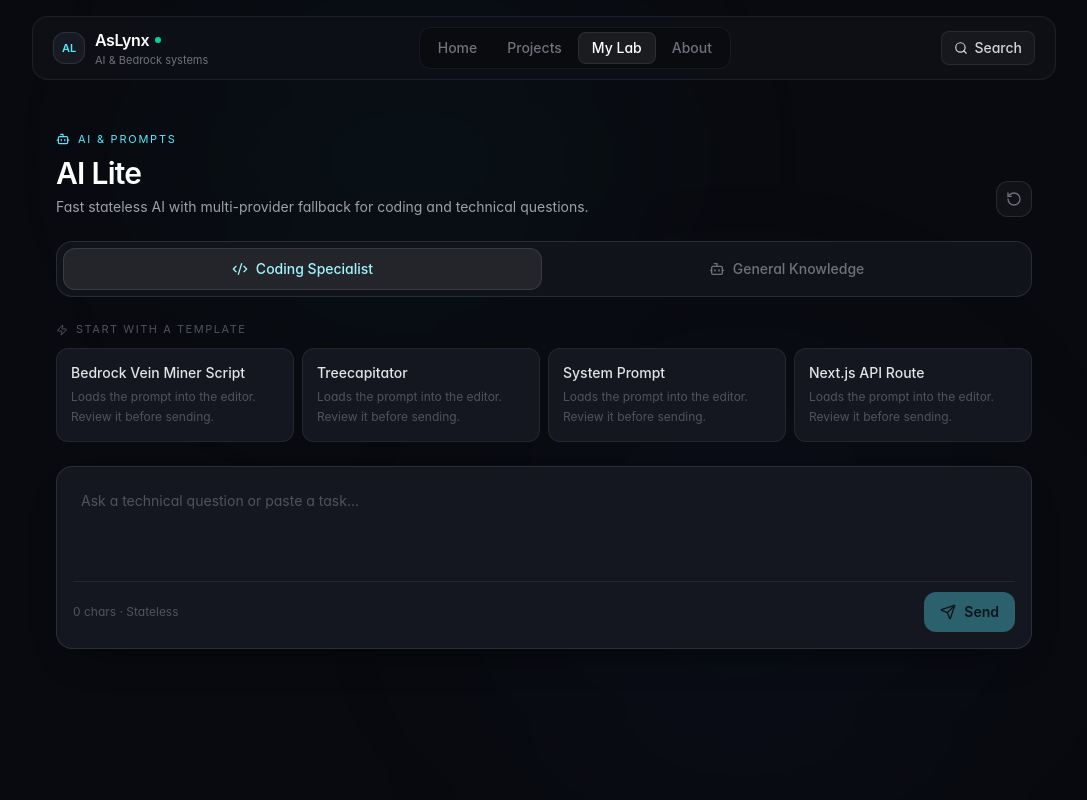
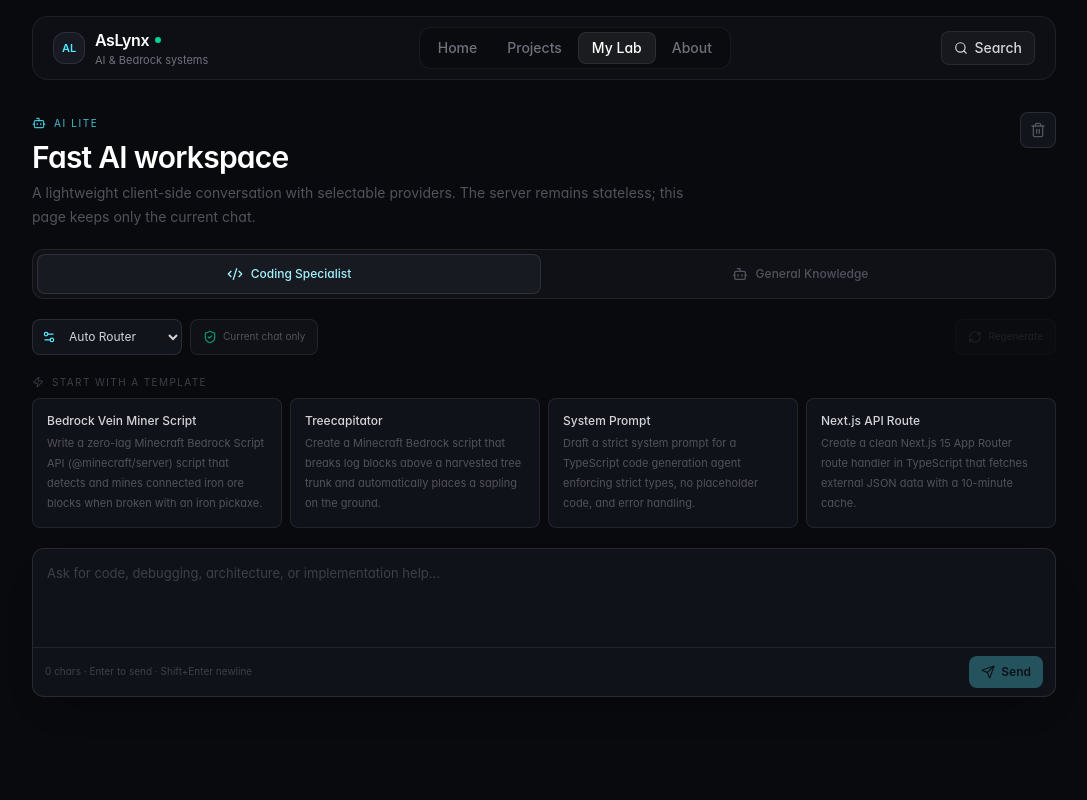
Before and after one commit to TaqyMlk/aslynx-project, a Next.js app: page /lab/ai-lite in a window 1280 px wide. Shown: the top 800 px of the page, without its empty margins (96-1183 px from the left). Built offline with nearby package versions, Linux system fonts and the light colour scheme.

Commit message:
feat(ai-lite): improve workspace controls and provider selection

```diff
--- a/app/lab/ai-lite/page.tsx
+++ b/app/lab/ai-lite/page.tsx
@@ -1,99 +1,142 @@
 'use client';
 
-import React, { useState } from 'react';
-import { Bot, Send, Sparkles, Copy, Check, ShieldCheck, Gauge, Code2, RotateCcw, Zap } from 'lucide-react';
+import React, { useMemo, useRef, useState } from 'react';
+import { Bot, Send, Copy, Check, ShieldCheck, Gauge, Code2, RotateCcw, Zap, Settings2, Trash2, RefreshCw, User, Sparkles } from 'lucide-react';
+
+interface ChatMessage {
+  id: string;
+  role: 'user' | 'assistant';
+  content: string;
+  provider?: string;
+  model?: string;
+  latencyMs?: number;
+}
+
+type Provider = 'auto' | 'gemini' | 'openrouter' | 'groq';
+
+const presets = [
+  ['Bedrock Vein Miner Script', 'Write a zero-lag Minecraft Bedrock Script API (@minecraft/server) script that detects and mines connected iron ore blocks when broken with an iron pickaxe.'],
+  ['Treecapitator', 'Create a Minecraft Bedrock script that breaks log blocks above a harvested tree trunk and automatically places a sapling on the ground.'],
+  ['System Prompt', 'Draft a strict system prompt for a TypeScript code generation agent enforcing strict types, no placeholder code, and error handling.'],
+  ['Next.js API Route', 'Create a clean Next.js 15 App Router route handler in TypeScript that fetches external JSON data with a 10-minute cache.']
+] as const;
+
+const providerLabels: Record<Provider, string> = { auto: 'Auto Router', gemini: 'Gemini', openrouter: 'OpenRouter', groq: 'Groq' };
 
 export default function AILitePage() {
   const [prompt, setPrompt] = useState('');
   const [mode, setMode] = useState<'general' | 'coding'>('coding');
+  const [provider, setProvider] = useState<Provider>('auto');
   const [loading, setLoading] = useState(false);
-  const [response, setResponse] = useState<string | null>(null);
-  const [telemetry, setTelemetry] = useState<{ provider: string; model: string; latencyMs: number } | null>(null);
-  const [copied, setCopied] = useState(false);
+  const [messages, setMessages] = useState<ChatMessage[]>([]);
+  const [copiedId, setCopiedId] = useState<string | null>(null);
+  const [error, setError] = useState<string | null>(null);
+  const [lastPrompt, setLastPrompt] = useState('');
+  const inputRef = useRef<HTMLTextAreaElement>(null);
 
-  const presets = [
-    ['Bedrock Vein Miner Script', 'Write a zero-lag Minecraft Bedrock Script API (@minecraft/server) script that detects and mines connected iron ore blocks when broken with an iron pickaxe.'],
-    ['Treecapitator', 'Create a Minecraft Bedrock script that breaks log blocks above a harvested tree trunk and automatically places a sapling on the ground.'],
-    ['System Prompt', 'Draft a strict system prompt for a TypeScript code generation agent enforcing strict types, no placeholder code, and error handling.'],
-    ['Next.js API Route', 'Create a clean Next.js 15 App Router route handler in TypeScript that fetches external JSON data with a 10-minute cache.']
-  ];
+  const lastAssistant = useMemo(() => [...messages].reverse().find((message) => message.role === 'assistant'), [messages]);
 
-  const handleSend = async () => {
-    const text = prompt.trim();
+  const handleSend = async (override?: string) => {
+    const text = (override ?? prompt).trim();
     if (!text || loading) return;
+    setPrompt('');
     setLoading(true);
-    setResponse(null);
-    setTelemetry(null);
+    setError(null);
+    setLastPrompt(text);
+
+    const userMessage: ChatMessage = { id: `user-${Date.now()}`, role: 'user', content: text };
+    const nextMessages = [...messages, userMessage];
+    setMessages(nextMessages);
+
     try {
-      const res = await fetch('/api/ai-lite', { method: 'POST', headers: { 'Content-Type': 'application/json' }, body: JSON.stringify({ prompt: text, mode }) });
+      const res = await fetch('/api/ai-lite', {
+        method: 'POST',
+        headers: { 'Content-Type': 'application/json' },
+        body: JSON.stringify({
+          messages: nextMessages.map(({ role, content }) => ({ role, content })),
+          mode,
+          preferredProvider: provider
+        })
+      });
       const data = await res.json();
       if (!res.ok) throw new Error(data.error || 'Failed to generate response');
-      setResponse(data.text);
-      setTelemetry({ provider: data.provider || 'AI', model: data.model || 'Default', latencyMs: data.latencyMs || 0 });
+      setMessages((current) => [...current, {
+        id: `assistant-${Date.now()}`,
+        role: 'assistant',
+        content: data.text,
+        provider: data.provider,
+        model: data.model,
+        latencyMs: data.latencyMs
+      }]);
     } catch (err) {
-      setResponse(`Error: ${err instanceof Error ? err.message : String(err)}`);
+      setError(err instanceof Error ? err.message : String(err));
+      setMessages((current) => current.filter((message) => message.id !== userMessage.id));
     } finally {
       setLoading(false);
+      window.setTimeout(() => inputRef.current?.focus(), 60);
     }
   };
 
-  const copy = async () => {
-    if (!response) return;
-    await navigator.clipboard.writeText(response);
-    setCopied(true);
-    setTimeout(() => setCopied(false), 1800);
+  const copy = async (message: ChatMessage) => {
+    try {
+      await navigator.clipboard.writeText(message.content);
+      setCopiedId(message.id);
+      window.setTimeout(() => setCopiedId(null), 1600);
+    } catch {
+      setError('Clipboard access is unavailable');
+    }
   };
 
   const reset = () => {
     setPrompt('');
-    setResponse(null);
-    setTelemetry(null);
+    setMessages([]);
+    setError(null);
+    setLastPrompt('');
+    window.setTimeout(() => inputRef.current?.focus(), 50);
+  };
+
+  const handleKeyDown = (event: React.KeyboardEvent<HTMLTextAreaElement>) => {
+    if (event.key === 'Enter' && !event.shiftKey) {
+      event.preventDefault();
+      void handleSend();
+    }
   };
 
   return (
-    <main className="w-full max-w-5xl mx-auto px-4 sm:px-6 pt-24 sm:pt-32 pb-28">
-      <section className="mb-6 flex items-end justify-between gap-4">
-        <div>
-          <div className="inline-flex items-center gap-2 text-[11px] uppercase tracking-[0.16em] text-cyan-300 mb-2"><Bot className="w-3.5 h-3.5" /> AI & prompts</div>
-          <h1 className="text-2xl sm:text-3xl font-semibold text-white tracking-tight">AI Lite</h1>
-          <p className="mt-1.5 text-sm text-zinc-400 max-w-2xl">Fast stateless AI with multi-provider fallback for coding and technical questions.</p>
-        </div>
-        <button onClick={reset} aria-label="Reset AI Lite" className="shrink-0 w-9 h-9 rounded-xl border border-white/10 bg-white/[0.035] text-zinc-500 hover:text-white hover:bg-white/[0.07] flex items-center justify-center transition-colors"><RotateCcw className="w-4 h-4" /></button>
-      </section>
+    <main className="w-full min-h-[100dvh] bg-[#090a0e] text-white px-3 sm:px-6 pt-24 sm:pt-28 pb-24">
+      <div className="max-w-5xl mx-auto">
+        <header className="mb-5 flex items-start justify-between gap-4">
+          <div className="min-w-0">
+            <div className="inline-flex items-center gap-2 text-[10px] uppercase tracking-[0.16em] text-cyan-300/80 mb-2"><Bot className="w-3.5 h-3.5" /> AI Lite</div>
+            <h1 className="text-2xl sm:text-3xl font-semibold tracking-tight">Fast AI workspace</h1>
+            <p className="mt-1.5 text-sm leading-6 text-zinc-600 max-w-2xl">A lightweight client-side conversation with selectable providers. The server remains stateless; this page keeps only the current chat.</p>
+          </div>
+          <button onClick={reset} aria-label="Clear AI Lite conversation" className="shrink-0 w-9 h-9 rounded-lg border border-white/10 bg-[#11141a] text-zinc-600 hover:text-white hover:bg-[#15181f] flex items-center justify-center"><Trash2 className="w-4 h-4" /></button>
+        </header>
 
-      <section aria-label="AI mode" className="bg-[#11131a] rounded-2xl border border-white/10 p-1.5 mb-6 flex flex-col sm:flex-row gap-1.5">
-        <button onClick={() => setMode('coding')} aria-pressed={mode === 'coding'} className={`flex-1 flex items-center justify-center gap-2 px-4 py-2.5 rounded-xl text-sm font-medium transition-colors ${mode === 'coding' ? 'bg-white/[0.08] text-cyan-200 border border-white/10' : 'text-zinc-500 hover:text-zinc-200 hover:bg-white/[0.035]'}`}><Code2 className="w-4 h-4" /> Coding Specialist</button>
-        <button onClick={() => setMode('general')} aria-pressed={mode === 'general'} className={`flex-1 flex items-center justify-center gap-2 px-4 py-2.5 rounded-xl text-sm font-medium transition-colors ${mode === 'general' ? 'bg-white/[0.08] text-blue-200 border border-white/10' : 'text-zinc-500 hover:text-zinc-200 hover:bg-white/[0.035]'}`}><Bot className="w-4 h-4" /> General Knowledge</button>
-      </section>
+        <section className="flex flex-col sm:flex-row gap-2 mb-5 p-1 rounded-xl border border-white/8 bg-[#0f1116]">
+          <button onClick={() => setMode('coding')} aria-pressed={mode === 'coding'} className={`flex-1 h-10 rounded-lg flex items-center justify-center gap-2 text-xs font-medium ${mode === 'coding' ? 'bg-[#171a21] text-cyan-200 border border-white/10' : 'text-zinc-600 hover:text-zinc-300'}`}><Code2 className="w-4 h-4" /> Coding Specialist</button>
+          <button onClick={() => setMode('general')} aria-pressed={mode === 'general'} className={`flex-1 h-10 rounded-lg flex items-center justify-center gap-2 text-xs font-medium ${mode === 'general' ? 'bg-[#171a21] text-zinc-200 border border-white/10' : 'text-zinc-600 hover:text-zinc-300'}`}><Bot className="w-4 h-4" /> General Knowledge</button>
+        </section>
 
-      <section className="mb-6">
-        <div className="flex items-center gap-2 mb-2.5 text-[11px] uppercase tracking-[0.14em] text-zinc-600"><Zap className="w-3 h-3" /> Start with a template</div>
-        <div className="grid grid-cols-1 sm:grid-cols-2 lg:grid-cols-4 gap-2">
-          {presets.map(([title, text]) => (
-            <button key={title} type="button" onClick={() => setPrompt(text)} className="bg-[#14171f] hover:bg-[#191d27] rounded-xl border border-white/[0.07] hover:border-white/[0.13] p-3.5 text-left transition-colors min-h-[84px]">
-              <span className="block text-sm font-medium text-zinc-200">{title}</span>
-              <span className="block mt-1 text-xs leading-5 text-zinc-600 line-clamp-2">Loads the prompt into the editor. Review it before sending.</span>
-            </button>
-          ))}
-        </div>
-      </section>
+        <section className="mb-5 flex flex-wrap items-center gap-2">
+          <div className="relative"><Settings2 className="absolute left-2.5 top-1/2 -translate-y-1/2 w-3.5 h-3.5 text-cyan-300 pointer-events-none" /><select value={provider} onChange={(event) => setProvider(event.target.value as Provider)} aria-label="Preferred AI provider" className="h-9 pl-8 pr-7 rounded-lg bg-[#11141a] border border-white/10 text-xs text-zinc-300 focus:outline-none focus:border-cyan-300/25"><option value="auto">Auto Router</option><option value="gemini">Gemini</option><option value="openrouter">OpenRouter</option><option value="groq">Groq</option></select></div>
+          <span className="inline-flex items-center gap-1.5 h-9 px-3 rounded-lg border border-white/8 bg-[#0f1116] text-[10px] text-zinc-600"><ShieldCheck className="w-3.5 h-3.5 text-emerald-400/70" /> Current chat only</span>
+          {lastAssistant?.provider && <span className="text-[10px] text-zinc-700">Last: {lastAssistant.provider} · {lastAssistant.latencyMs ?? 0}ms</span>}
+          <button onClick={() => lastPrompt && void handleSend(lastPrompt)} disabled={loading || !lastPrompt} className="ml-auto inline-flex items-center gap-1.5 h-9 px-3 rounded-lg border border-white/8 bg-[#0f1116] text-[10px] text-zinc-600 hover:text-zinc-300 disabled:opacity-30"><RefreshCw className="w-3.5 h-3.5" /> Regenerate</button>
+        </section>
 
-      <section className="bg-[#14171f] rounded-2xl border border-white/10 p-3 sm:p-4 sticky bottom-3 z-20 shadow-[0_18px_45px_-28px_rgba(0,0,0,.95)]">
-        <label htmlFor="ai-lite-prompt" className="sr-only">AI prompt</label>
-        <textarea id="ai-lite-prompt" value={prompt} onChange={event => setPrompt(event.target.value)} rows={3} placeholder="Ask a technical question or paste a task..." className="w-full bg-transparent text-sm text-white placeholder:text-zinc-600 resize-none focus:outline-none px-2 py-1.5 leading-6" />
-        <div className="flex items-center justify-between gap-3 border-t border-white/[0.07] pt-2.5 mt-2">
-          <span className="text-xs text-zinc-600">{prompt.length} chars · Stateless</span>
-          <button onClick={handleSend} disabled={loading || !prompt.trim()} className="inline-flex items-center gap-2 px-4 py-2.5 rounded-xl bg-cyan-300 text-[#071014] text-sm font-semibold hover:bg-cyan-200 active:bg-cyan-400 disabled:opacity-35 disabled:cursor-not-allowed transition-colors">{loading ? <Sparkles className="w-4 h-4 animate-spin" /> : <Send className="w-4 h-4" />} {loading ? 'Thinking' : 'Send'}</button>
-        </div>
-      </section>
+        {messages.length === 0 && <section className="mb-5"><div className="flex items-center gap-2 mb-2 text-[10px] uppercase tracking-[0.14em] text-zinc-700"><Zap className="w-3 h-3" /> Start with a template</div><div className="grid grid-cols-1 sm:grid-cols-2 lg:grid-cols-4 gap-2">{presets.map(([title, text]) => <button key={title} type="button" onClick={() => { setPrompt(text); window.setTimeout(() => inputRef.current?.focus(), 50); }} className="min-h-[94px] p-3.5 rounded-lg border border-white/8 bg-[#101219] hover:bg-[#14171e] hover:border-white/12 text-left transition-colors"><span className="block text-xs font-medium text-zinc-300">{title}</span><span className="block mt-1 text-[11px] leading-5 text-zinc-600 line-clamp-3">{text}</span></button>)}</div></section>}
 
-      {response && <section className="mt-6 bg-[#14171f] rounded-2xl border border-white/10 overflow-hidden">
-        <div className="flex flex-wrap items-center justify-between gap-2 px-4 py-3 border-b border-white/[0.07]">
-          <div className="flex items-center gap-2 text-xs text-zinc-500"><ShieldCheck className="w-3.5 h-3.5 text-emerald-400" /><span className="text-zinc-300">Response</span>{telemetry && <><span>·</span><span>{telemetry.provider} / {telemetry.model}</span><Gauge className="w-3 h-3 ml-1" /><span>{telemetry.latencyMs}ms</span></>}</div>
-          <button onClick={copy} className="flex items-center gap-1.5 min-h-8 px-2 rounded-lg text-xs text-zinc-500 hover:text-white hover:bg-white/[0.05] transition-colors">{copied ? <Check className="w-3.5 h-3.5 text-emerald-400" /> : <Copy className="w-3.5 h-3.5" />}{copied ? 'Copied' : 'Copy'}</button>
-        </div>
-        <pre className="p-4 sm:p-5 text-sm leading-6 text-zinc-200 whitespace-pre-wrap break-words overflow-x-auto max-h-[65vh] overflow-y-auto font-mono">{response}</pre>
-      </section>}
+        {error && <div role="alert" className="mb-4 px-3 py-2.5 rounded-lg border border-rose-400/15 bg-rose-400/5 text-xs text-rose-200 flex items-center justify-between gap-3"><span>{error}</span><button onClick={() => setError(null)} aria-label="Dismiss error">×</button></div>}
+
+        {messages.length > 0 && <section className="mb-5 space-y-5">{messages.map((message) => <article key={message.id} className="flex gap-3"><div className={`shrink-0 w-7 h-7 rounded-lg border flex items-center justify-center ${message.role === 'user' ? 'bg-white/[0.04] border-white/8 text-zinc-500' : 'bg-cyan-400/8 border-cyan-300/10 text-cyan-300'}`}>{message.role === 'user' ? <User className="w-3.5 h-3.5" /> : <Bot className="w-3.5 h-3.5" />}</div><div className="min-w-0 flex-1"><div className="flex flex-wrap items-center gap-1.5 mb-1 text-[9px] text-zinc-700"><span>{message.role === 'user' ? 'You' : 'AI Lite'}</span>{message.provider && <><span>·</span><span>{message.provider}</span></>}{message.model && <><span>·</span><span className="hidden sm:inline">{message.model}</span></>}{message.latencyMs != null && <><span>·</span><Gauge className="w-2.5 h-2.5" /><span>{message.latencyMs}ms</span></>}</div><div className="rounded-xl border border-white/8 bg-[#101219] px-3.5 py-3 text-[13px] leading-6 text-zinc-200 whitespace-pre-wrap break-words">{message.content}</div>{message.role === 'assistant' && <button onClick={() => void copy(message)} className="mt-1 inline-flex items-center gap-1.5 h-7 px-2 rounded-md text-[10px] text-zinc-600 hover:text-zinc-300 hover:bg-white/[0.04]">{copiedId === message.id ? <Check className="w-3 h-3 text-emerald-400" /> : <Copy className="w-3 h-3" />}{copiedId === message.id ? 'Copied' : 'Copy'}</button>}</div></article>)}</section>}
+
+        <section className="sticky bottom-3 z-20 rounded-xl border border-white/10 bg-[#101219] shadow-[0_18px_45px_-30px_rgba(0,0,0,.95)] focus-within:border-cyan-300/25">
+          <textarea ref={inputRef} value={prompt} onChange={(event) => setPrompt(event.target.value)} onKeyDown={handleKeyDown} rows={3} aria-label="AI Lite prompt" placeholder={mode === 'coding' ? 'Ask for code, debugging, architecture, or implementation help…' : 'Ask a question…'} className="w-full resize-none bg-transparent px-3.5 pt-3 pb-2 text-[13px] leading-6 text-white placeholder:text-zinc-700 focus:outline-none min-h-[78px] max-h-48" />
+          <div className="flex items-center justify-between gap-3 border-t border-white/8 px-3 py-2"><span className="text-[10px] text-zinc-700">{prompt.length} chars · Enter to send · Shift+Enter newline</span><button onClick={() => void handleSend()} disabled={loading || !prompt.trim()} className="inline-flex items-center gap-1.5 h-8 px-3 rounded-lg bg-cyan-300 text-[#071014] text-xs font-semibold hover:bg-cyan-200 disabled:opacity-30 disabled:pointer-events-none">{loading ? <Sparkles className="w-3.5 h-3.5 animate-spin" /> : <Send className="w-3.5 h-3.5" />}{loading ? 'Working' : 'Send'}</button></div>
+        </section>
+      </div>
     </main>
   );
 }
```
